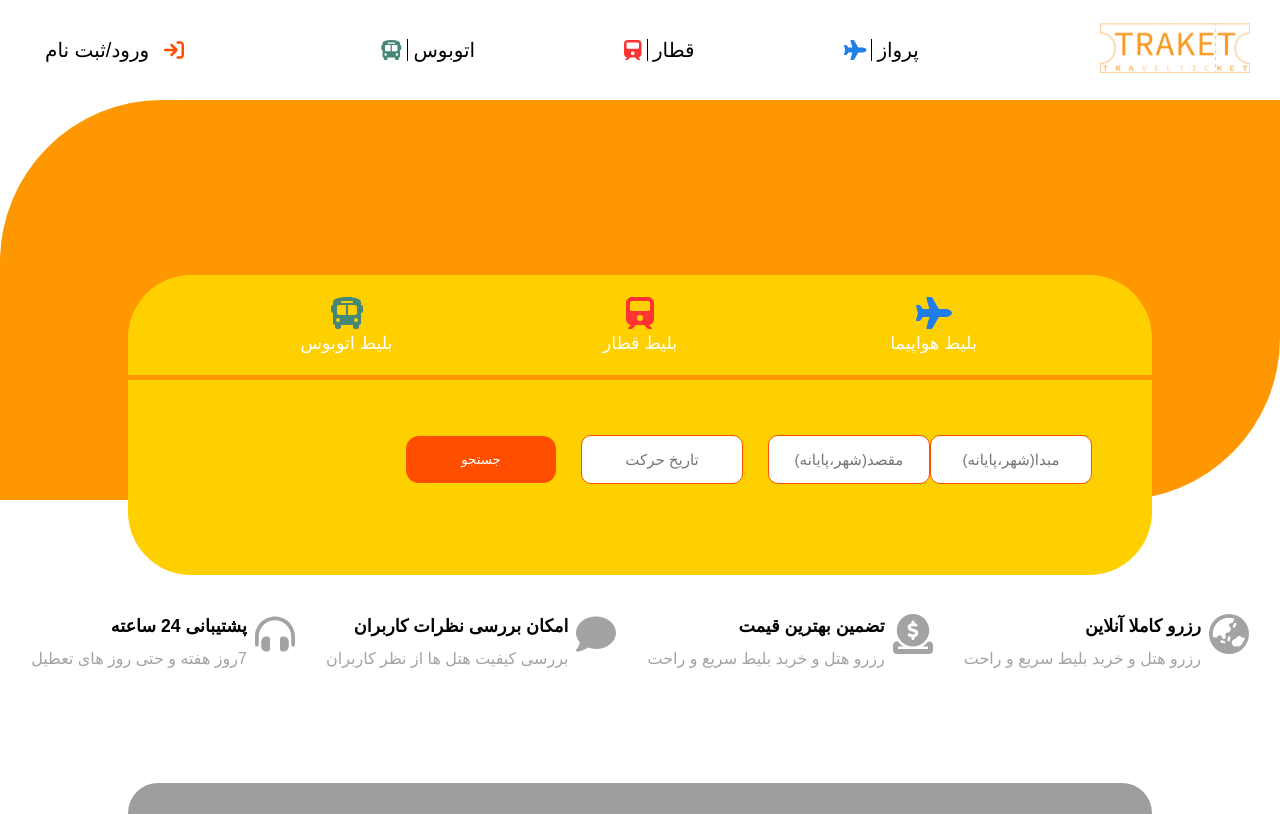
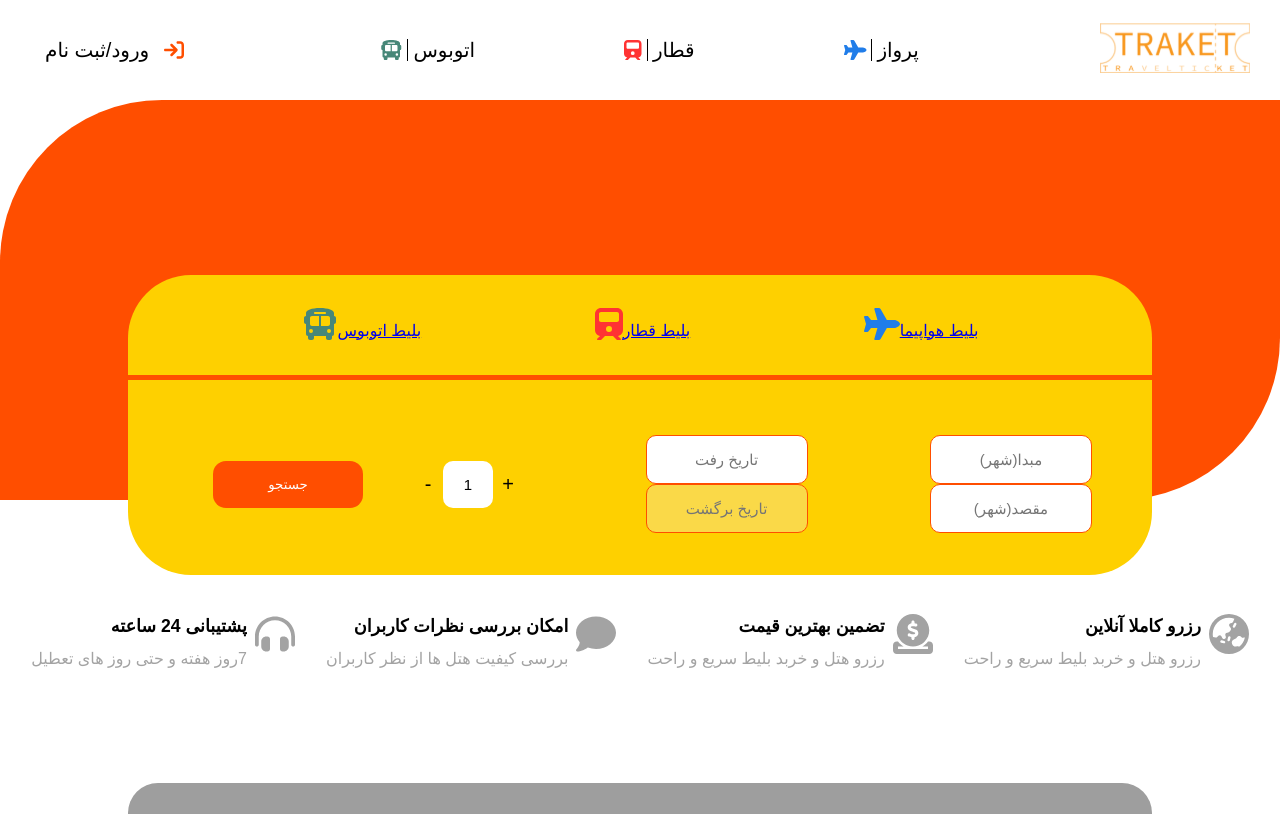
Before and after one commit to Alireza-Al/ticket-reservation-system, a React (Create React App) app: page / in a window 1280 px wide. Shown: the top 814 px of the page. Built offline with nearby package versions, Linux system fonts and the light colour scheme; no server answers; grey boxes are pictures that could not be loaded; a small style sheet from the web is missing.

Commit message:
extra conditions for the params added

```diff
--- a/src/component/searchBox/SearchBox.jsx
+++ b/src/component/searchBox/SearchBox.jsx
@@ -21,21 +21,21 @@
 
     useEffect(() => {
         let type = params.get('type')
-        if (type == 0) {
+        if (type === '0') {
             setState({
                 plane: true,
                 train: false,
                 bus: false
             })
         }
-        else if (type == 1) {
+        else if (type === '1') {
             setState({
                 plane: false,
                 train: true,
                 bus: false
             })
         }
-        else {
+        else if (type === '2'){
             setState({
                 plane: false,
                 train: false,
@@ -57,7 +57,7 @@
                 <div className="search-box-self">
                     <div className="item-selection-container">
                         <div className="plane-selector-container">  {/* plane toggle btn*/}
-                            <button className="plane-search-box-toggle"
+                            <a href='/?type=0' className="plane-search-box-toggle"
                                 onClick={() => {
                                     if (state.plane) {
                                         return
@@ -84,10 +84,10 @@
                                     <FontAwesomeIcon icon={faPlane} shake={shakeState.plane} />
                                 </span>
                                 بلیط هواپیما
-                            </button>
+                            </a>
                         </div>
                         <div className="train-selector-container">  {/* train toggle btn*/}
-                            <button className="train-search-box-toggle" onClick={() => {
+                            <a href='/?type=1' className="train-search-box-toggle" onClick={() => {
                                 if (state.train) {
                                     return
                                 } else {
@@ -114,10 +114,10 @@
                                     <FontAwesomeIcon icon={faTrain} shake={shakeState.train} />
                                 </span>
                                 بلیط قطار
-                            </button>
+                            </a>
                         </div>
                         <div className="bus-selector-container">  {/* bus toggle btn*/}
-                            <button className="bus-search-box-toggle"
+                            <a href='/?type=2' className="bus-search-box-toggle"
                                 onClick={() => {
                                     if (state.bus) {
                                         return
@@ -144,7 +144,7 @@
                                     <FontAwesomeIcon icon={faBus} shake={shakeState.bus} />
                                 </span>
                                 بلیط اتوبوس
-                            </button>
+                            </a>
                         </div>
                     </div>
                     <div className="divider" style={{
```
